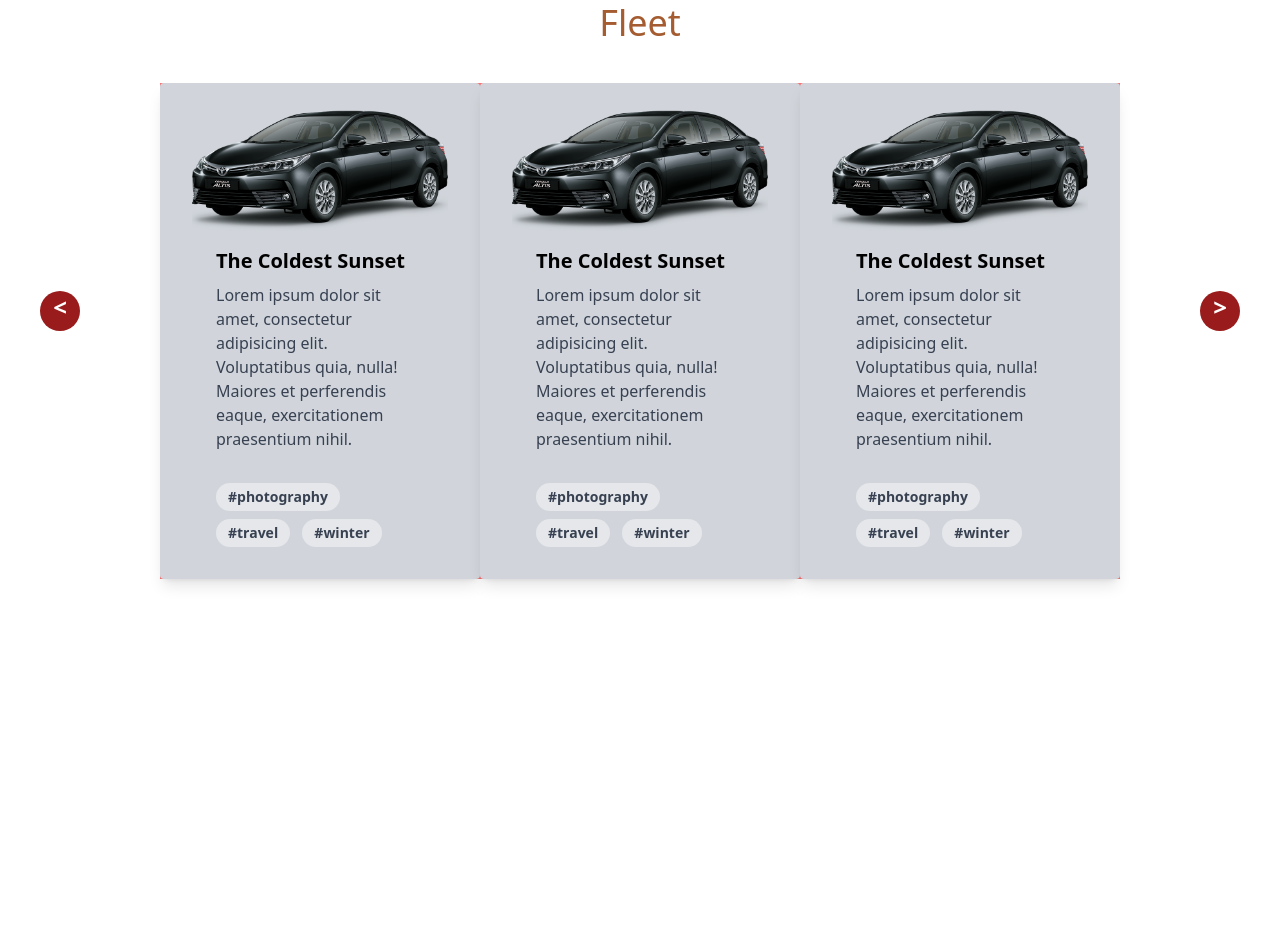
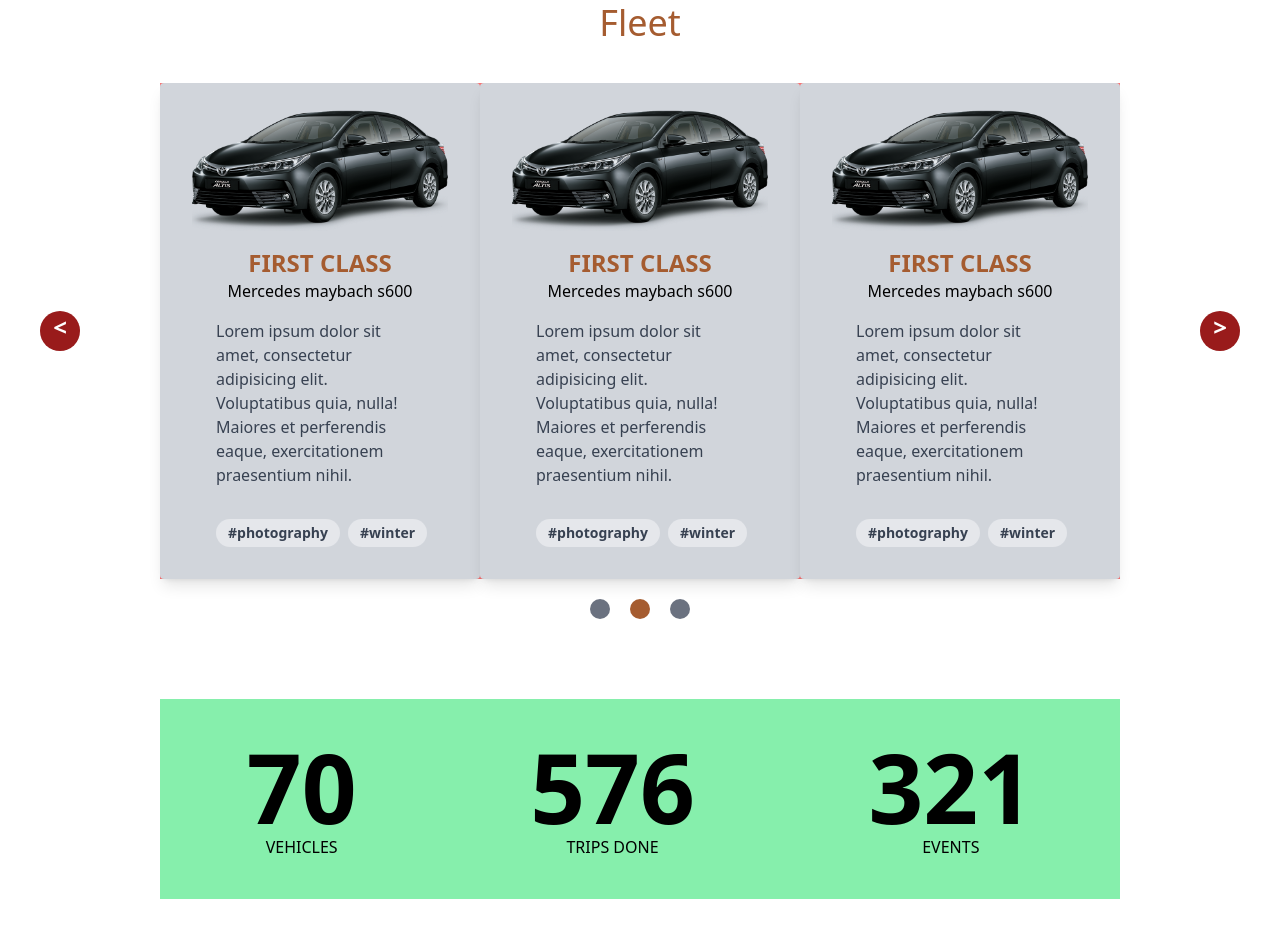
Before and after one commit to kmahdi1997/CarShop, a website: page dist/index.html in a window 1280 px wide. Shown: the part 1704-2643 px from the top of the page. Before the commit the page ends 2323 px from the top, so only its background shows below. Drawn offline with Linux system fonts and the light colour scheme.

Commit message:
add statistics section

```diff
--- a/dist/index.html
+++ b/dist/index.html
@@ -64,7 +64,7 @@
     <div class="about overflow-hidden lg:px-40 px-20">
         <div class="xl:flex">
             <div class="xl:w-1/2 bg-red-200 py-10 border-0 flex xl:justify-start xl:items-center justify-center">
-                <h1 class="text-6xl xl:text-6xl leading-normal xl:leading-normal font-medium border-l-8 border-[#F8D7A4] px-4 z-20">premium <br> and Luxorious <br> chauffeur <br> Services</h1>
+                <h1 class="text-4xl xl:text-6xl leading-normal xl:leading-normal font-medium border-l-8 border-[#F8D7A4] px-4 z-20">premium <br> and Luxorious <br> chauffeur <br> Services</h1>
             </div>
             <div class="xl:w-1/2 bg-blue-200 relative border-0 z-40 flex xl:justify-end xl:items-center justify-center px-4">
                 <img src="../images/car.png" class="object-contain z-40" alt="CAR">
@@ -130,48 +130,75 @@
         <a href="#" class="w-10 h-10 bg-red-800 absolute right-10 top-1/2 rounded-full text-white text-2xl text-center font-bold">></a>
         <a href="#" class="w-10 h-10 bg-red-800 absolute left-10 top-1/2 rounded-full text-white text-2xl text-center font-bold"><</a>
         <h1 class="text-center text-[#A55C30] text-4xl pb-10">Fleet</h1>
-        <div class="flex xl:justify-between justify-center items-center bg-red-400">
+        <div class="flex xl:justify-between justify-center items-center bg-red-400 mb-5">
             <div class="max-w-lg px-8 py-4 xl:mb-0 rounded overflow-hidden shadow-lg bg-gray-300 xl:block hidden">
                 <img class="w-full" src="../images/car.png" alt="Sunset in the mountains">
                 <div class="px-6 py-4">
-                  <div class="font-bold text-xl mb-2">The Coldest Sunset</div>
+                  <div class="text-center mb-4">
+                    <h1 class="font-bold text-2xl text-[#A55C30]">FIRST CLASS</h1>
+                    <span>Mercedes maybach s600</span>
+                  </div>
                   <p class="text-gray-700 text-base">
                     Lorem ipsum dolor sit amet, consectetur adipisicing elit. Voluptatibus quia, nulla! Maiores et perferendis eaque, exercitationem praesentium nihil.
                   </p>
                 </div>
-                <div class="px-6 pt-4 pb-2">
+                <div class="flex justify-between px-6 pt-4 pb-2">
                   <span class="inline-block bg-gray-200 rounded-full px-3 py-1 text-sm font-semibold text-gray-700 mr-2 mb-2">#photography</span>
-                  <span class="inline-block bg-gray-200 rounded-full px-3 py-1 text-sm font-semibold text-gray-700 mr-2 mb-2">#travel</span>
                   <span class="inline-block bg-gray-200 rounded-full px-3 py-1 text-sm font-semibold text-gray-700 mr-2 mb-2">#winter</span>
                 </div>
             </div>
             <div class="max-w-lg px-8 py-4 xl:mb-0 rounded overflow-hidden shadow-lg bg-gray-300">
                 <img class="w-full" src="../images/car.png" alt="Sunset in the mountains">
                 <div class="px-6 py-4">
-                    <div class="font-bold text-xl mb-2">The Coldest Sunset</div>
+                    <div class="text-center mb-4">
+                        <h1 class="font-bold text-2xl text-[#A55C30]">FIRST CLASS</h1>
+                        <span>Mercedes maybach s600</span>
+                    </div>
                     <p class="text-gray-700 text-base">
                     Lorem ipsum dolor sit amet, consectetur adipisicing elit. Voluptatibus quia, nulla! Maiores et perferendis eaque, exercitationem praesentium nihil.
                     </p>
                 </div>
-                <div class="px-6 pt-4 pb-2">
+                <div class="flex justify-between px-6 pt-4 pb-2">
                     <span class="inline-block bg-gray-200 rounded-full px-3 py-1 text-sm font-semibold text-gray-700 mr-2 mb-2">#photography</span>
-                    <span class="inline-block bg-gray-200 rounded-full px-3 py-1 text-sm font-semibold text-gray-700 mr-2 mb-2">#travel</span>
                     <span class="inline-block bg-gray-200 rounded-full px-3 py-1 text-sm font-semibold text-gray-700 mr-2 mb-2">#winter</span>
                 </div>
             </div>
             <div class="max-w-lg px-8 py-4 xl:mb-0 rounded overflow-hidden shadow-lg bg-gray-300 xl:block hidden">
                 <img class="w-full" src="../images/car.png" alt="Sunset in the mountains">
                 <div class="px-6 py-4">
-                  <div class="font-bold text-xl mb-2">The Coldest Sunset</div>
-                  <p class="text-gray-700 text-base">
+                    <div class="text-center mb-4">
+                        <h1 class="font-bold text-2xl text-[#A55C30]">FIRST CLASS</h1>
+                        <span>Mercedes maybach s600</span>
+                    </div>
+                      <p class="text-gray-700 text-base">
                     Lorem ipsum dolor sit amet, consectetur adipisicing elit. Voluptatibus quia, nulla! Maiores et perferendis eaque, exercitationem praesentium nihil.
                   </p>
                 </div>
-                <div class="px-6 pt-4 pb-2">
-                  <span class="inline-block bg-gray-200 rounded-full px-3 py-1 text-sm font-semibold text-gray-700 mr-2 mb-2">#photography</span>
-                  <span class="inline-block bg-gray-200 rounded-full px-3 py-1 text-sm font-semibold text-gray-700 mr-2 mb-2">#travel</span>
-                  <span class="inline-block bg-gray-200 rounded-full px-3 py-1 text-sm font-semibold text-gray-700 mr-2 mb-2">#winter</span>
+                <div class="flex justify-between px-6 pt-4 pb-2">
+                    <span class="inline-block bg-gray-200 rounded-full px-3 py-1 text-sm font-semibold text-gray-700 mr-2 mb-2">#photography</span>
+                    <span class="inline-block bg-gray-200 rounded-full px-3 py-1 text-sm font-semibold text-gray-700 mr-2 mb-2">#winter</span>
                 </div>
+            </div>
+        </div>
+        <div class="flex justify-center">
+            <div class="w-5 h-5 bg-gray-500 rounded-full"></div>
+            <div class="w-5 h-5 bg-[#A55C30] rounded-full mx-5"></div>
+            <div class="w-5 h-5 bg-gray-500 rounded-full"></div>
+        </div>
+    </div>
+    <div class="statistics lg:px-40 px-20 py-10">
+        <div class="xl:flex justify-around bg-green-300 py-10">
+            <div class="text-center mb-20 xl:mb-0">
+                <h1 class="font-bold text-8xl">70</h1>
+                <p>VEHICLES</p>
+            </div>
+            <div class="text-center mb-20 xl:mb-0">
+                <h1 class="font-bold text-8xl">576</h1>
+                <p>TRIPS DONE</p>
+            </div>
+            <div class="text-center">
+                <h1 class="font-bold text-8xl">321</h1>
+                <p>EVENTS</p>
             </div>
         </div>
     </div>
```
Also changed, not shown: dist/output.css.
